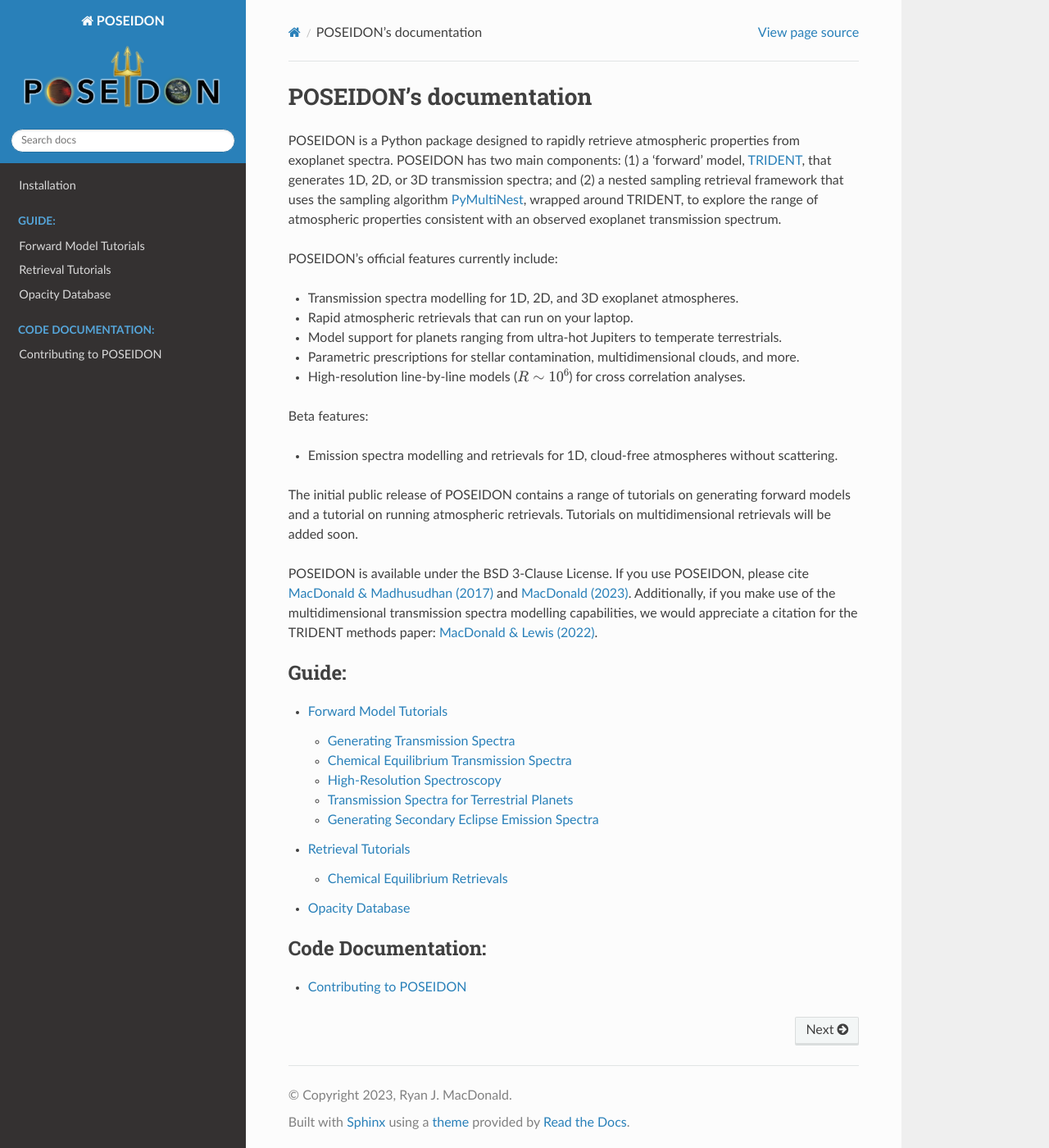
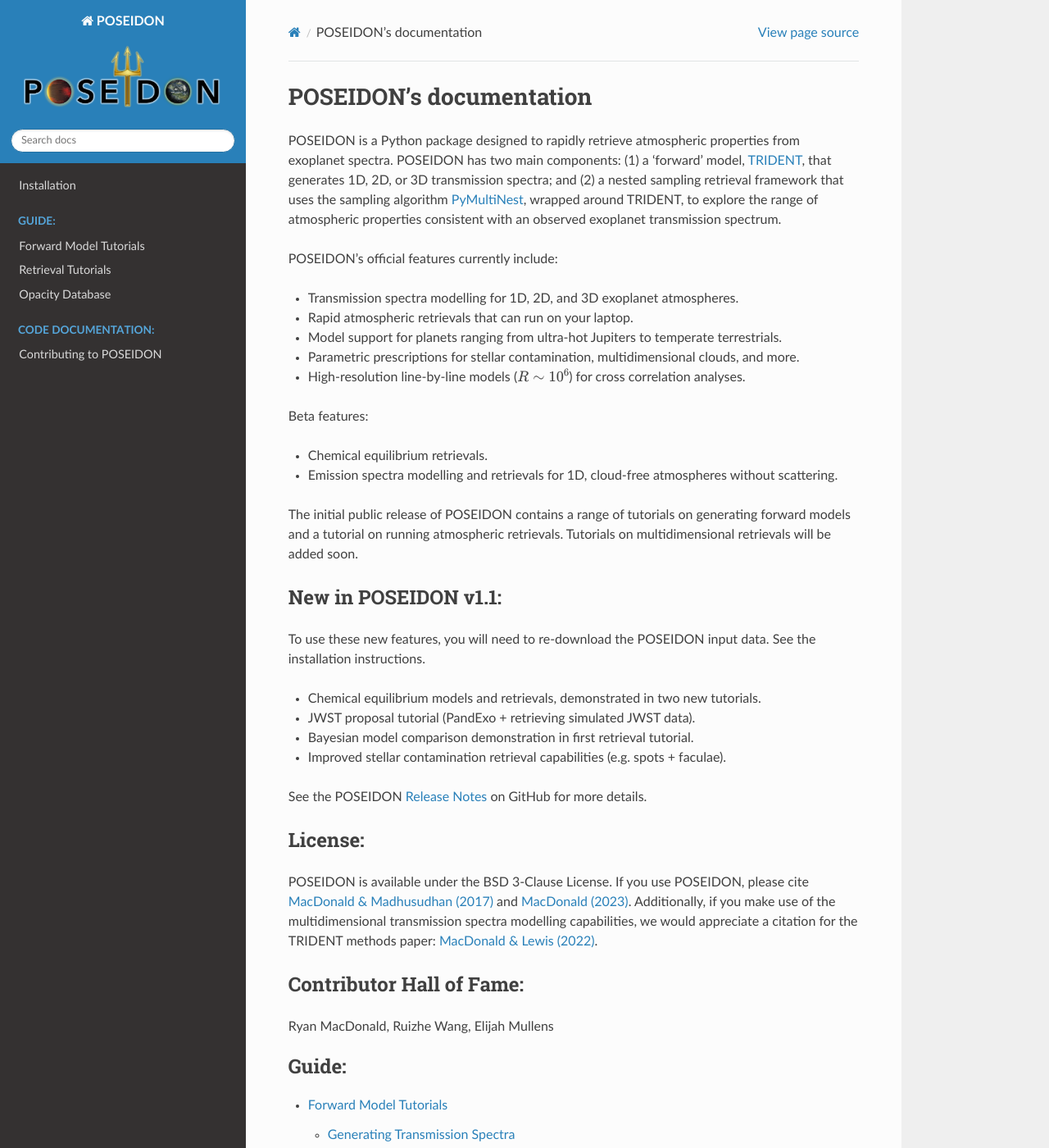
Before and after one commit to MartianColonist/POSEIDON, a Sphinx documentation site: the page built from docs/index.rst, in a window 1280 px wide and 1400 px high. Shown: the whole window at 82% size. Built offline with Sphinx 7.4.7 and the Read the Docs theme 2.0.0, drawn with Linux system fonts in a browser that asks for light colours; pages that are not in the unit, such as notebooks, are missing from menus.

Commit message:
Update homepage with v1.1 features

```diff
--- a/docs/index.rst
+++ b/docs/index.rst
@@ -20,11 +20,31 @@ POSEIDON's official features currently include:
 
 Beta features:
 
+* Chemical equilibrium retrievals.
 * Emission spectra modelling and retrievals for 1D, cloud-free atmospheres without scattering.
 
 The initial public release of POSEIDON contains a range of tutorials on
 generating forward models and a tutorial on running atmospheric retrievals.
 Tutorials on multidimensional retrievals will be added soon.
+
+
+New in POSEIDON v1.1:
+------------------------------------
+
+To use these new features, you will need to re-download the POSEIDON input data.
+See the installation instructions.
+
+* Chemical equilibrium models and retrievals, demonstrated in two new tutorials.
+* JWST proposal tutorial (PandExo + retrieving simulated JWST data).
+* Bayesian model comparison demonstration in first retrieval tutorial.
+* Improved stellar contamination retrieval capabilities (e.g. spots + faculae).
+
+See the POSEIDON `Release Notes
+<https://github.com/MartianColonist/POSEIDON/releases>`_ on GitHub for more details.
+
+
+License:
+------------------------------------
 
 POSEIDON is available under the BSD 3-Clause License. If you use POSEIDON,
 please cite `MacDonald & Madhusudhan (2017)
@@ -34,6 +54,13 @@ Additionally, if you make use of the multidimensional transmission spectra
 modelling capabilities, we would appreciate a citation for the TRIDENT methods
 paper: `MacDonald & Lewis (2022)
 <https://ui.adsabs.harvard.edu/abs/2021arXiv211105862M/abstract>`_.
+
+
+Contributor Hall of Fame:
+------------------------------------
+
+Ryan MacDonald, Ruizhe Wang, Elijah Mullens
+
 
 .. toctree::
    :maxdepth: 1
```
